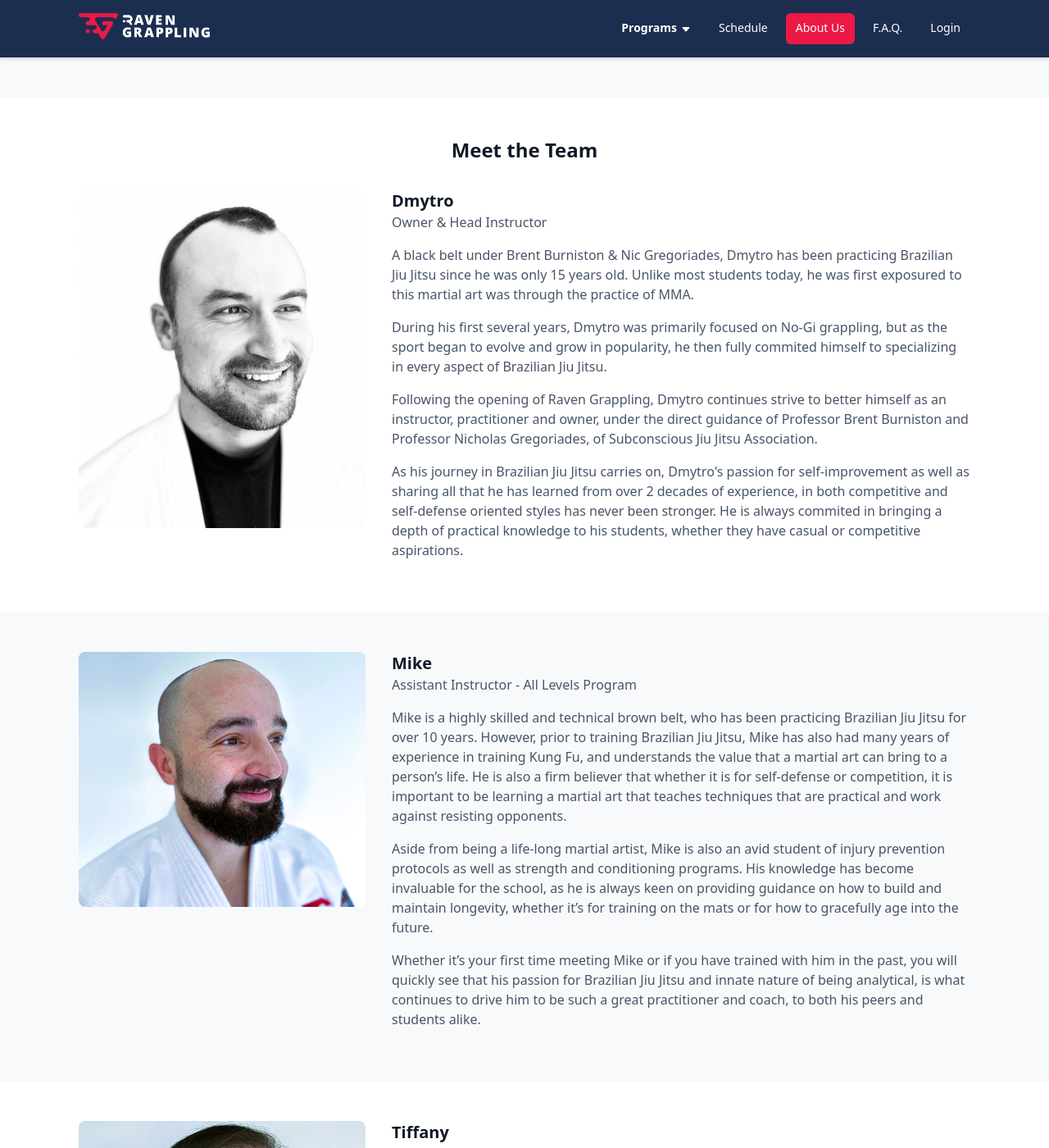
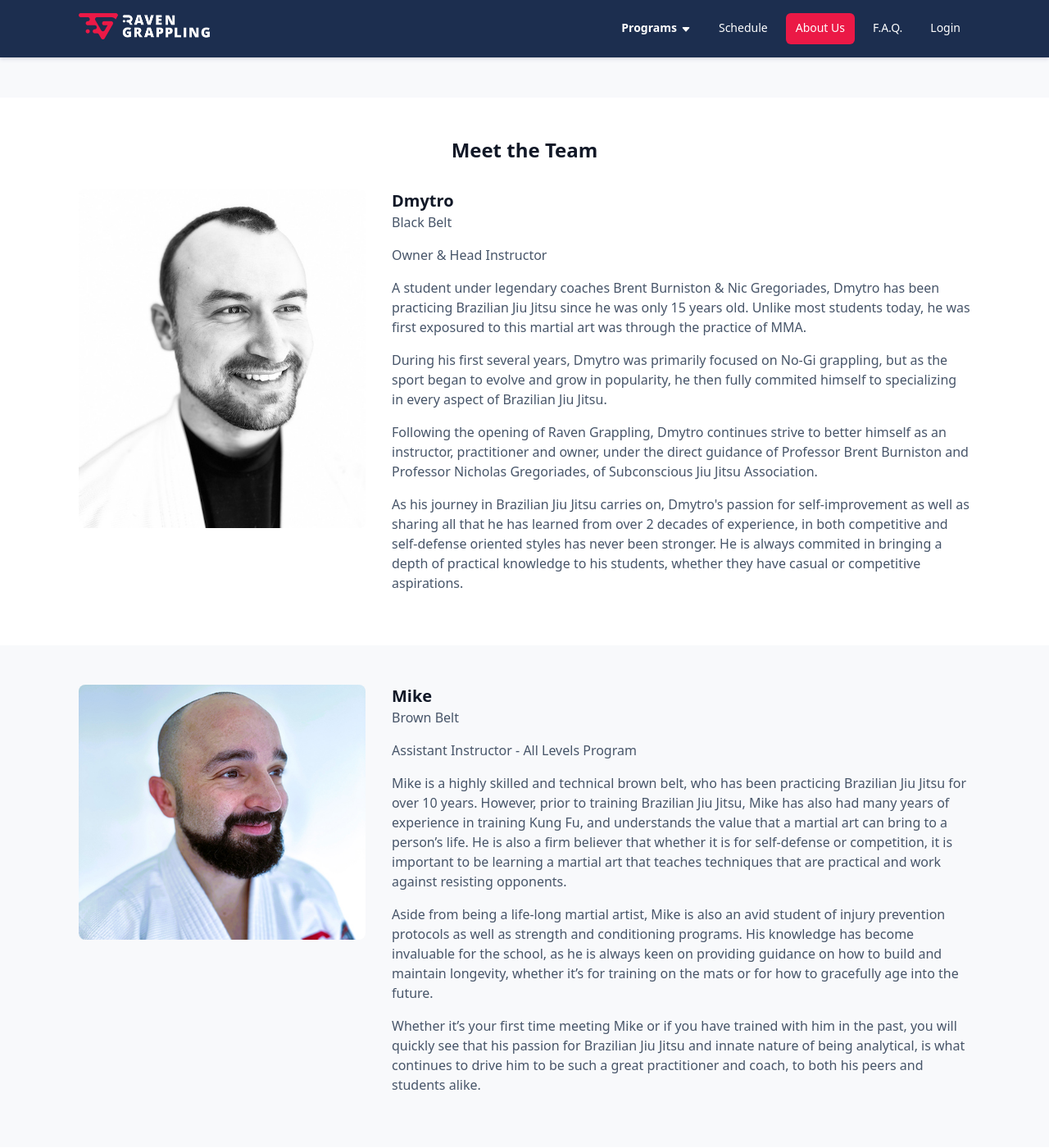
Before and after one commit to RavenGrappling/RavenGrappling.github.io, a Jekyll site: the page built from pages/about-us.html, in a window 1280 px wide and 1400 px high, scrolled down 455 px. Shown: the whole window at 82% size. Built offline with Jekyll 4.4.1, drawn with Linux system fonts in a browser that asks for light colours.

Commit message:
Update about-us.html

```diff
--- a/pages/about-us.html
+++ b/pages/about-us.html
@@ -39,10 +39,13 @@ permalink: /about-us
         Dmytro
       </h3>
       <p class="subheader">
+       Black Belt
+      </p>
+      <p class="subheader">
         Owner & Head Instructor
       </p>
       <p>
-        A black belt under Brent Burniston & Nic Gregoriades, Dmytro has been practicing Brazilian Jiu Jitsu since he was only 15 years old. Unlike most students today, he was first exposured to this martial art was through the practice of MMA.
+        A student under legendary coaches Brent Burniston & Nic Gregoriades, Dmytro has been practicing Brazilian Jiu Jitsu since he was only 15 years old. Unlike most students today, he was first exposured to this martial art was through the practice of MMA.
       </p>
       <p>
         During his first several years, Dmytro was primarily focused on No-Gi grappling, but as the sport began to evolve and grow in popularity, he then fully commited himself to specializing in every aspect of Brazilian Jiu Jitsu.
@@ -68,6 +71,9 @@ permalink: /about-us
         Mike
       </h3>
       <p class="subheader">
+        Brown Belt
+      </p>
+      <p class="subheader">
         Assistant Instructor - All Levels Program
       </p>
       <p>
@@ -92,6 +98,9 @@ permalink: /about-us
     <h3>
       Tiffany
     </h3>
+    <p class="subheader">
+     Purple Belt
+    </p>
     <p class="subheader">
       Assistant Instructor - Beginner Program
     </p>
@@ -120,6 +129,9 @@ permalink: /about-us
       <h3>
        Loren
       </h3>
+      <p class="subheader">
+        Blue Belt
+      </p>
       <p class="subheader">
         Assistant Instructor - Family BJJ
       </p>
```
